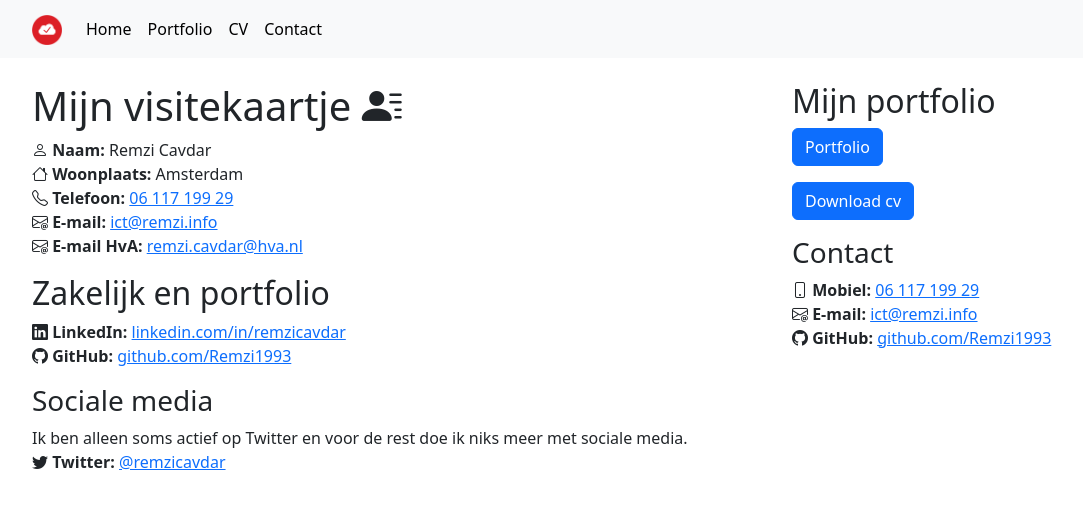
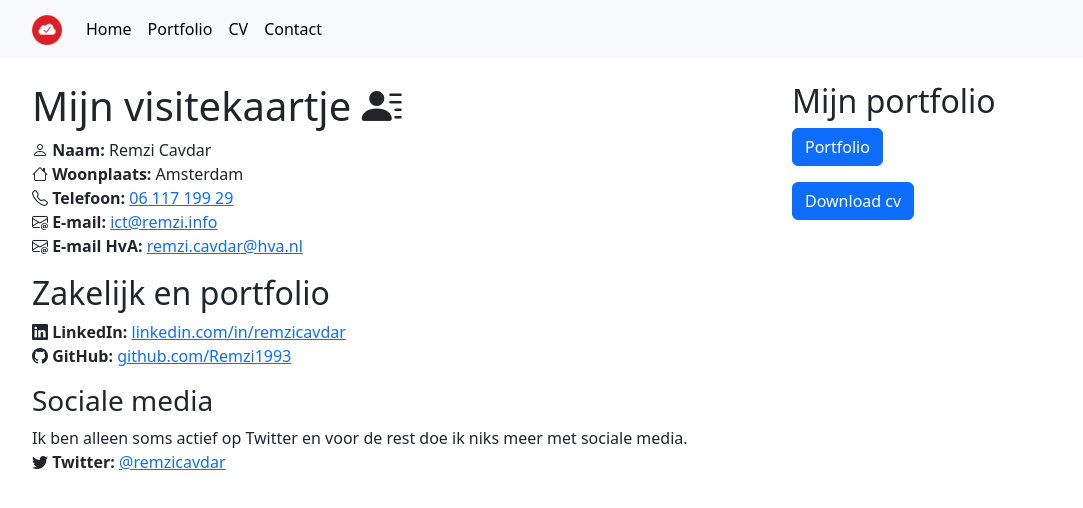
Before and after one commit to Remzi1993/remzi.info, a Vue app: page /contact in a window 1280 px wide. Shown: the top 508 px of the page, without its empty margins (50-1133 px from the left). Built offline with nearby package versions, Linux system fonts and the light colour scheme.

Commit message:
Small changes

```diff
--- a/src/components/Contact.vue
+++ b/src/components/Contact.vue
@@ -27,18 +27,24 @@
                                                                        target="_blank">@remzicavdar</a><br>
           </p>
         </div>
-        <sidebar></sidebar>
+        <div class="col-xl-4">
+          <h2>Mijn portfolio</h2>
+          <p>
+            <router-link class="btn btn-primary" to="/portfolio">Portfolio</router-link>
+          </p>
+          <p>
+            <a class="btn btn-primary" href="/assets/Curriculum-vitae–R.Cavdar.pdf"
+               role="button" download="Curriculum-vitae–R.Cavdar.pdf">Download cv</a>
+          </p>
+        </div>
       </div>
     </div>
   </main>
 </template>
 
 <script lang="ts">
-import Sidebar from "./Sidebar.vue";
-
 export default {
-  name: "Contact",
-  components: {Sidebar}
+  name: "Contact"
 }
 </script>
 
```
